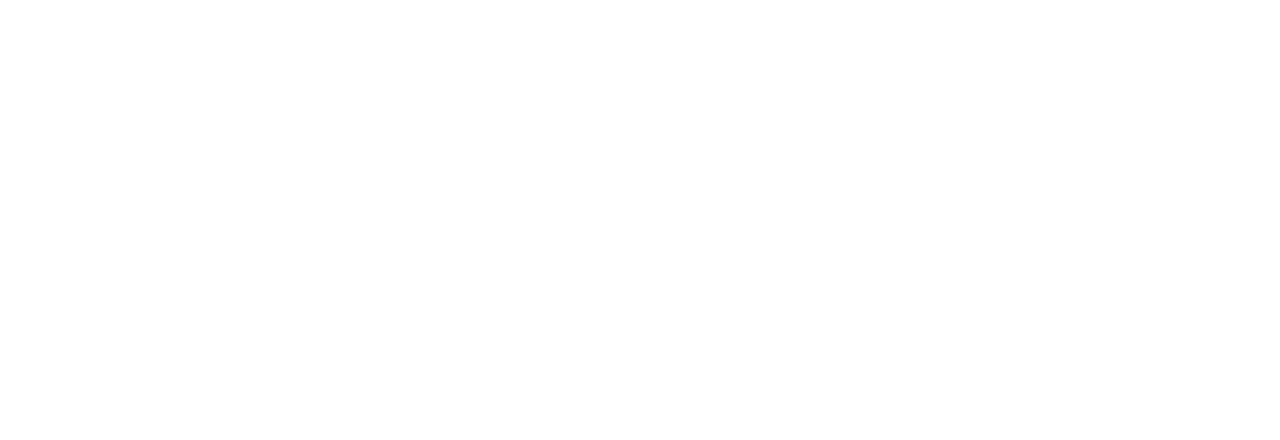
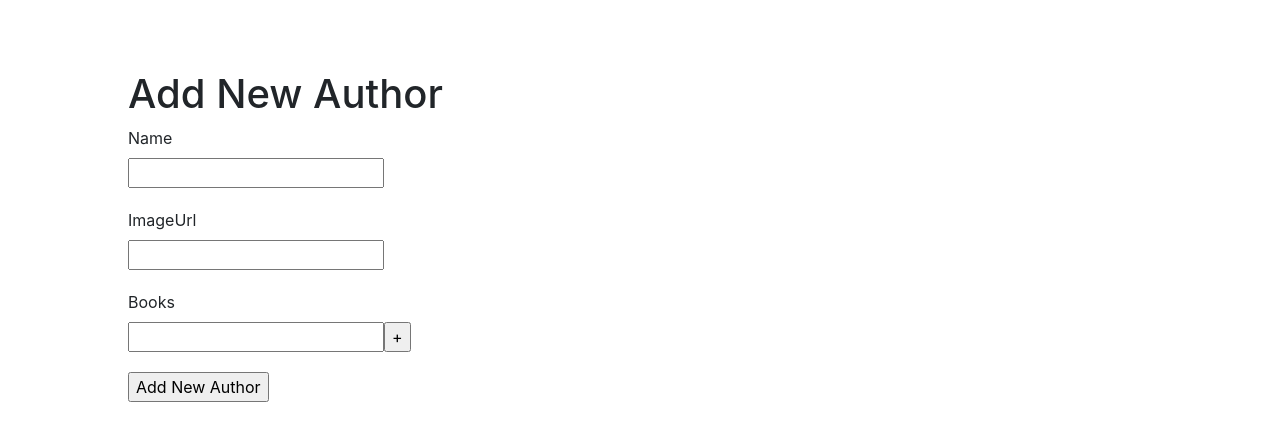
Before and after one commit to RevantMakkena/ReActivator, a React (Create React App) app: page /authorQuiz in a window 1280 px wide. Shown: the part 676-1116 px from the top of the page. Before the commit the page ends 800 px from the top, so only its background shows below. Built offline with nearby package versions, Linux system fonts and the light colour scheme.

Commit message:
Tied back pieces together

```diff
--- a/src/AppEntry.js
+++ b/src/AppEntry.js
@@ -1,12 +1,14 @@
 import React from "react";
-import AuthorQuizEntry from "./AuthorQuiz/AuthorQuizEntry";
 import {Link} from "react-router-dom";
 function AppEntry() {
   return (
     <div>
-      <AuthorQuizEntry />
-      <Link to='/getEmployees'>Get Employees</Link>
-      <Link to='/authorQuiz'>Author Quiz</Link>
+      <button className='btn-dark btn-block'>
+        <Link to='/getEmployees'>Get Employees</Link>
+      </button>
+      <button className='btn-dark btn-block'>
+        <Link to='/authorQuiz'>Author Quiz</Link>
+      </button>
     </div>
   );
 }
--- a/src/AuthorQuiz/AddNewAuthor.js
+++ b/src/AuthorQuiz/AddNewAuthor.js
@@ -1,13 +1,19 @@
 import React from "react";
 import AuthorForm from "./AuthorForm";
 
-function AddNewAuthor({match}) {
+function AddNewAuthor({match, onAddAuthor}) {
   return (
     <div className='addAuthorForm'>
       <h1>Add New Author</h1>
-      <AuthorForm />
+      <AuthorForm onAddAuthor={onAddAuthor} />
     </div>
   );
 }
 
+// function AuthorFormWrapper() {
+//   return (
+//     <AuthorForm onAddAuthor={console.log("I'm Add Author Wrapper")} />
+//   );
+// }
+
 export default AddNewAuthor;
--- a/src/AuthorQuiz/AuthorForm.js
+++ b/src/AuthorQuiz/AuthorForm.js
@@ -6,8 +6,17 @@
     this.state = {
       name: "",
       imageUrl: "",
+      books: [],
+      bookTemp: "",
     };
     this.onFieldChange = this.onFieldChange.bind(this);
+    this.onHandleSubmit = this.onHandleSubmit.bind(this);
+    this.handleAddBook = this.handleAddBook.bind(this);
+  }
+
+  onHandleSubmit(event) {
+    event.preventDefault();
+    this.props.onAddAuthor(this.state);
   }
 
   onFieldChange(event) {
@@ -16,24 +25,49 @@
     });
   }
 
+  handleAddBook(event) {
+    event.preventDefault();
+    this.setState({
+      books: this.state.books.concat([this.state.bookTemp]),
+      bookTemp: "",
+    });
+  }
+
   render() {
     return (
-      <form>
+      <form onSubmit={this.onHandleSubmit}>
         <div className='addAuthorForm_Input'>
           <label htmlFor='name'>Name</label>
           <input
             type='text'
             name='name'
             value={this.state.name}
-            onClick={this.onFieldChange}></input>
+            onChange={this.onFieldChange}></input>
         </div>
         <div className='addAuthorForm_Input'>
           <label htmlFor='imageUrl'>ImageUrl</label>
           <input
             type='text'
             name='imageUrl'
-            value={this.state.imageUrl}></input>
+            value={this.state.imageUrl}
+            onChange={this.onFieldChange}></input>
         </div>
+        <div className='addAuthorForm_Input'>
+          {this.state.books.map((book) => (
+            <p key={book}>{book}</p>
+          ))}
+          <label htmlFor='bookTemp'>Books </label>
+          <input
+            type='text'
+            name='bookTemp'
+            value={this.state.bookTemp}
+            onChange={this.onFieldChange}></input>
+          <input
+            type='button'
+            value='+'
+            onClick={this.handleAddBook}></input>
+        </div>
+        <input type='submit' value='Add New Author' />
       </form>
     );
   }
--- a/src/AuthorQuiz/AuthorQuiz.js
+++ b/src/AuthorQuiz/AuthorQuiz.js
@@ -3,15 +3,32 @@
 import Hero from "./Hero";
 import Turn from "./Turn";
 
-function Continue() {
-  return <div></div>;
+function Continue({show, onContinue}) {
+  return (
+    <div className='row continue'>
+      {show ? (
+        <div className='col-11'>
+          <button
+            className='btn btn-primary btn-lg float-right'
+            onClick={onContinue}>
+            Continue
+          </button>
+        </div>
+      ) : null}
+    </div>
+  );
 }
 
 function Footer() {
   return <div></div>;
 }
 
-function AuthorQuiz({turnData, highlight, onAnswerSelected}) {
+function AuthorQuiz({
+  turnData,
+  highlight,
+  onAnswerSelected,
+  onContinue,
+}) {
   return (
     <div className='container-fluid'>
       <Hero />
@@ -20,7 +37,10 @@
         highlight={highlight}
         onAnswerSelected={onAnswerSelected}
       />
-      <Continue />
+      <Continue
+        show={highlight === "correct"}
+        onContinue={onContinue}
+      />
       <Footer />
     </div>
   );
--- a/src/AuthorQuiz/AuthorQuizEntry.js
+++ b/src/AuthorQuiz/AuthorQuizEntry.js
@@ -3,7 +3,9 @@
 //import {currState, onAnswerSelected} from "../AuthorQuizData";
 import {shuffle, sample} from "underscore";
 import Render from "../index";
-import {Link} from "react-router-dom";
+import AddNewAuthor from "./AddNewAuthor";
+// import {Link} from "react-router-dom";
+//withRouter is useful to push the application back - Like history
 
 //#region  Data for Author Quiz
 
@@ -39,8 +41,13 @@
 ];
 
 function getTurnData(authors) {
-  const allBooks = authors.reduce(function (p, c, i) {
-    return p.concat(c.books);
+  const allBooks = authors.reduce(function (total, current, index) {
+    console.log(
+      `Total is ${JSON.stringify(
+        total
+      )} , Current is ${JSON.stringify(current)}, Index is ${index}`
+    );
+    return total.concat(current.books);
   }, []);
   const fourRandomBooks = shuffle(allBooks).slice(0, 4);
   const answer = sample(fourRandomBooks);
@@ -53,11 +60,14 @@
   };
 }
 
-const currState = {
-  turnData: getTurnData(authors),
-  highlight: "",
-};
+let currState = resetState();
 
+function resetState() {
+  return {
+    turnData: getTurnData(authors),
+    highlight: "",
+  };
+}
 function onAnswerSelected(answer) {
   debugger;
   console.log(answer);
@@ -67,16 +77,28 @@
   currState.highlight = isCorrect ? "correct" : "wrong";
   Render();
 }
+
+function onAddAuthor(author) {
+  authors.push(author);
+}
+
 //#endregion
 
 function AuthorQuizEntry() {
   return (
     <div>
-      <Link to='/add'>Add New Author</Link>
+      {/* <button className='btn-dark btn-block'>
+        <Link to='/add'>Add New Author</Link>
+      </button> */}
       <AuthorQuiz
         {...currState}
         onAnswerSelected={onAnswerSelected}
+        onContinue={() => {
+          currState = resetState();
+          Render();
+        }}
       />
+      <AddNewAuthor onAddAuthor={onAddAuthor} />
     </div>
   );
 }
--- a/src/index.js
+++ b/src/index.js
@@ -5,9 +5,10 @@
 import * as serviceWorker from "./serviceWorker";
 import "../node_modules/bootstrap/dist/css/bootstrap.min.css";
 import AuthorQuizEntry from "./AuthorQuiz/AuthorQuizEntry";
-import AddNewAuthor from "./AuthorQuiz/AddNewAuthor";
+// import AddNewAuthor from "./AuthorQuiz/AddNewAuthor";
 import JsWorks from "./JSWorks/WorkWithObjects";
 import AppEntry from "./AppEntry";
+// import AuthorFormWrapper from "./AuthorQuiz/AddNewAuthor";
 
 function Render() {
   ReactDOM.render(
@@ -17,7 +18,7 @@
           <React.Fragment>
             <Route exact path='/' component={AppEntry} />
             <Route path='/authorQuiz' component={AuthorQuizEntry} />
-            <Route path='/add' component={AddNewAuthor} />
+            {/* <Route path='/add' component={AuthorFormWrapper} /> */}
             <Route path='/getEmployees' component={JsWorks} />
           </React.Fragment>
         </BrowserRouter>
```
